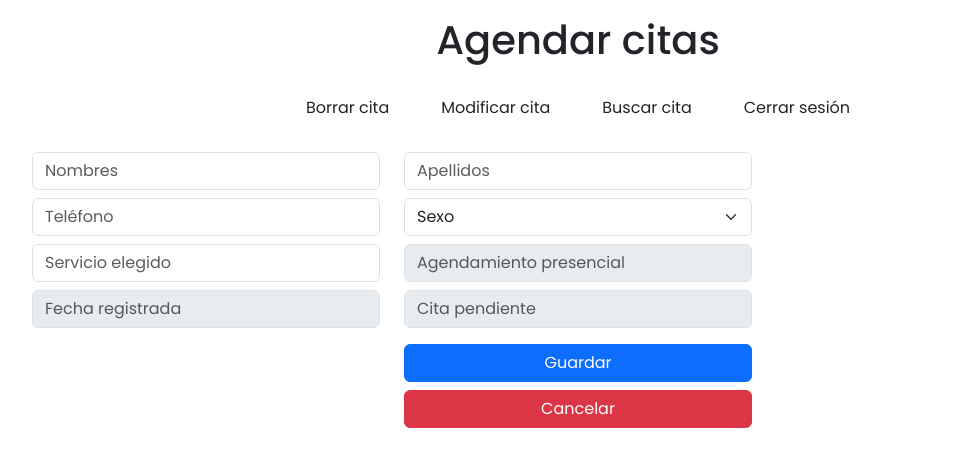
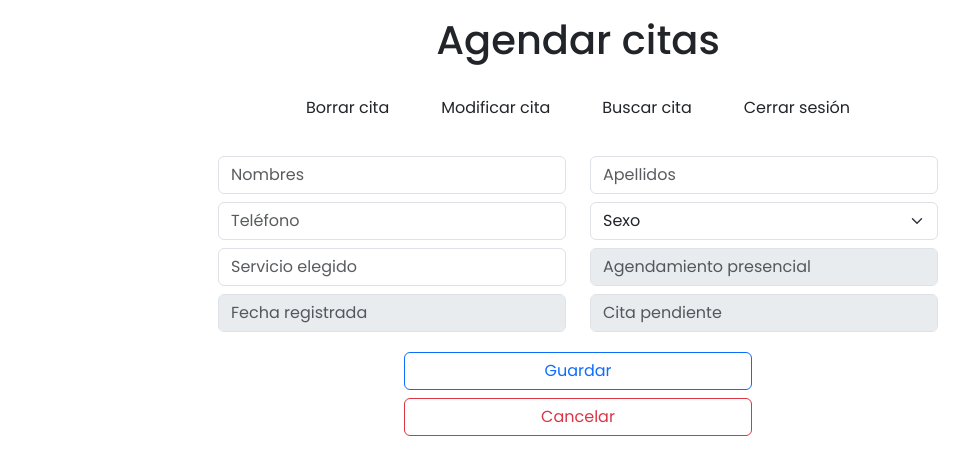
Before and after one commit to thebash1/kamojic, a PHP site: page /php/view/addView.php in a window 1280 px wide. Shown: the top 475 px of the page, without its empty margins (62-1031 px from the left). Run offline with PHP 8.4, Linux system fonts and the light colour scheme.

Commit message:
add container commented

```diff
--- a/php/view/addView.php
+++ b/php/view/addView.php
@@ -21,7 +21,24 @@
                     <li class="nav-item"><a class="nav-link text-body" id="logout" name="logout" href="../../index.html">Cerrar sesión</a></li>
                 </ul>
             </nav>
-            <div class="row">
+
+            <!-- container search id user -->
+
+            <!-- <div class="row my-1 justify-content-center">
+                <div class="col d-xs-block col-md-6 col-lg-4 col-xl-4">
+                    <input class="form-control" type="text" placeholder="Usuario registrado" aria-label="Usuario" disabled>
+                </div>
+                <div class="col d-xs-block col-md-6 col-lg-4 col-xl-4">
+                    <form class="d-flex" role="search" action="">
+                        <input class="form-control me-2" type="search" placeholder="ID usuario" aria-label="ID usuario">
+                        <button class="btn btn-outline-info" type="submit">Buscar</button>
+                    </form>
+                </div>
+            </div> -->
+
+            <!-- end container search id user -->
+
+            <div class="row my-1 justify-content-center">
                 <div class="col d-xs-block col-md-6 col-lg-4 col-xl-4">
                     <input type="text" class="form-control" placeholder="Nombres" aria-label="Nombres" required>
                 </div>
@@ -29,7 +46,7 @@
                     <input type="text" class="form-control" placeholder="Apellidos" aria-label="Apellidos" required>
                 </div>
             </div>
-            <div class="row my-2">
+            <div class="row my-1 justify-content-center">
                 <div class="col d-xs-block col-md-6 col-lg-4 col-xl-4">
                     <input type="text" class="form-control" placeholder="Teléfono" aria-label="Teléfono" name="" id="" required>
                 </div>
@@ -43,7 +60,7 @@
                 </div>
             </div>
 
-            <div class="row">
+            <div class="row my-1 justify-content-center">
                 <div class="col d-xs-block col-md-6 col-lg-4 col-xl-4">
                     <input type="text" class="form-control" placeholder="Servicio elegido" aria-label="Servicio" name="" id="" required>
                 </div>
@@ -52,7 +69,7 @@
                 </div>
             </div>
 
-            <div class="row my-2">
+            <div class="row my-1 justify-content-center">
                 <div class="col d-xs-block col-md-6 col-lg-4 col-xl-4">
                     <input type="text" class="form-control" placeholder="Fecha registrada" aria-label="Fecha" disabled>
                 </div>
@@ -61,10 +78,10 @@
                 </div>
             </div>
 
-            <div class="row my-2 justify-content-center">
+            <div class="row my-3 justify-content-center">
                 <div class="d-grid gap-2 col-7 col-md-6 col-lg-4">
-                    <button type="button" class="btn btn-primary">Guardar</button>
-                    <button type="button" class="btn btn-danger">Cancelar</button>
+                    <button type="button" class="btn btn-outline-primary">Guardar</button>
+                    <button type="button" class="btn btn-outline-danger">Cancelar</button>
                 </div>
             </div>
             <!-- <div class="mode">
```
